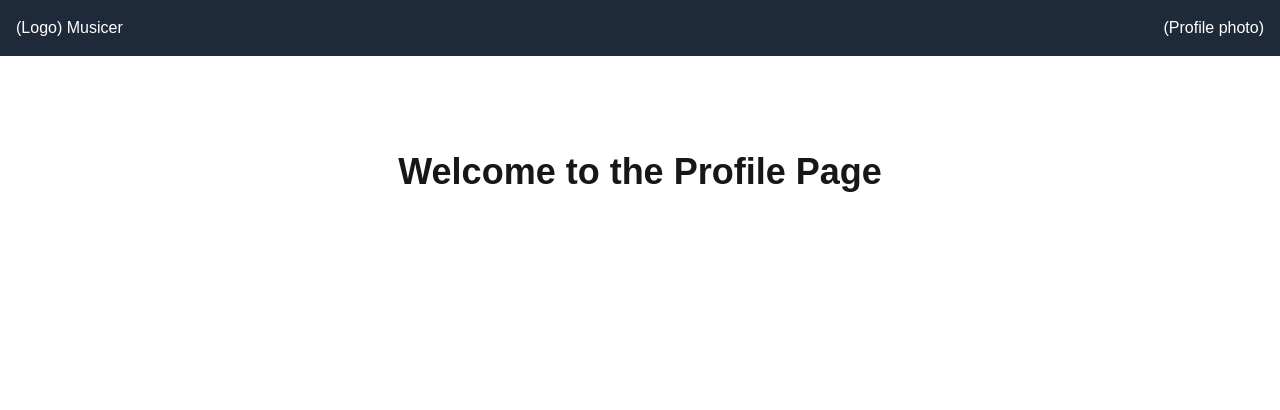
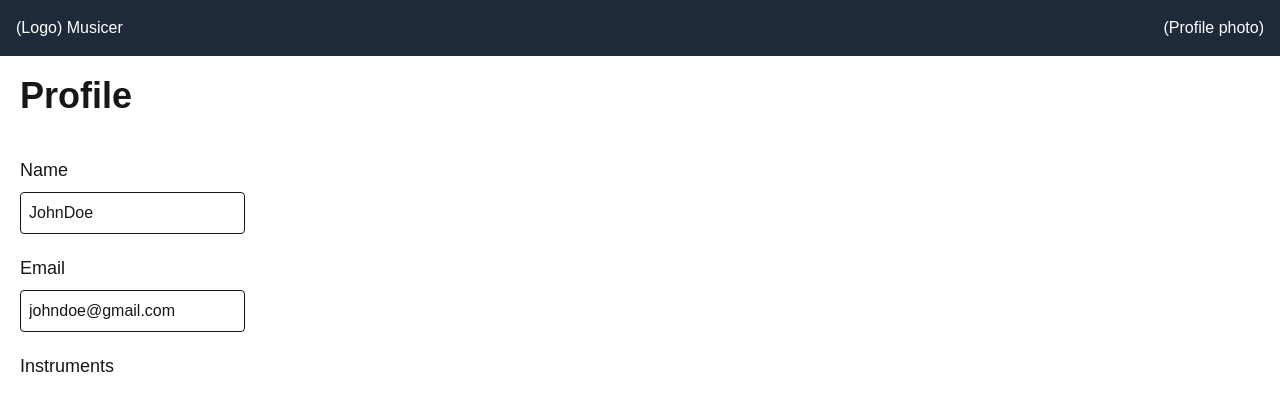
Before and after one commit to DhairyaPal6099/musicer, a Next.js app in the folder frontend/: page /profile in a window 1280 px wide. Shown: the top 410 px of the page. Built offline with nearby package versions, Linux system fonts and the light colour scheme.

Commit message:
Added components to profile page

```diff
--- a/frontend/src/app/layout.tsx
+++ b/frontend/src/app/layout.tsx
@@ -24,13 +24,16 @@ export default function RootLayout({
   children: React.ReactNode;
 }>) {
   return (
+    <>
+      <Header />
       <html lang="en">
-      <Header />
+
         <body
           className={`${geistSans.variable} ${geistMono.variable} antialiased`}
         >
           {children}
         </body>
       </html>
+    </>
   );
 }
--- a/frontend/src/app/profile/page.tsx
+++ b/frontend/src/app/profile/page.tsx
@@ -1,8 +1,15 @@
 export default function Profile() {
     return (
         <>
-            <main className="flex min-h-screen flex-col items-center justify-between p-24">
-                <h1 className="text-4xl font-bold">Welcome to the Profile Page</h1>
+            <main className="flex flex-col p-5">
+                <h1 className="text-4xl font-bold">Profile</h1>
+                <div className="mt-5">
+                    <p className="text-lg mt-5">Name</p>
+                    <input type="text" className="mt-2 border p-2 rounded" defaultValue="JohnDoe" />
+                    <p className="text-lg mt-5">Email</p>
+                    <input type="email" className="mt-2 border p-2 rounded" defaultValue="johndoe@gmail.com" />
+                    <p className="text-lg mt-5">Instruments</p>
+                </div>
             </main>
         </>
     );
```
Lines whose indentation alone changed are shown as unchanged.
